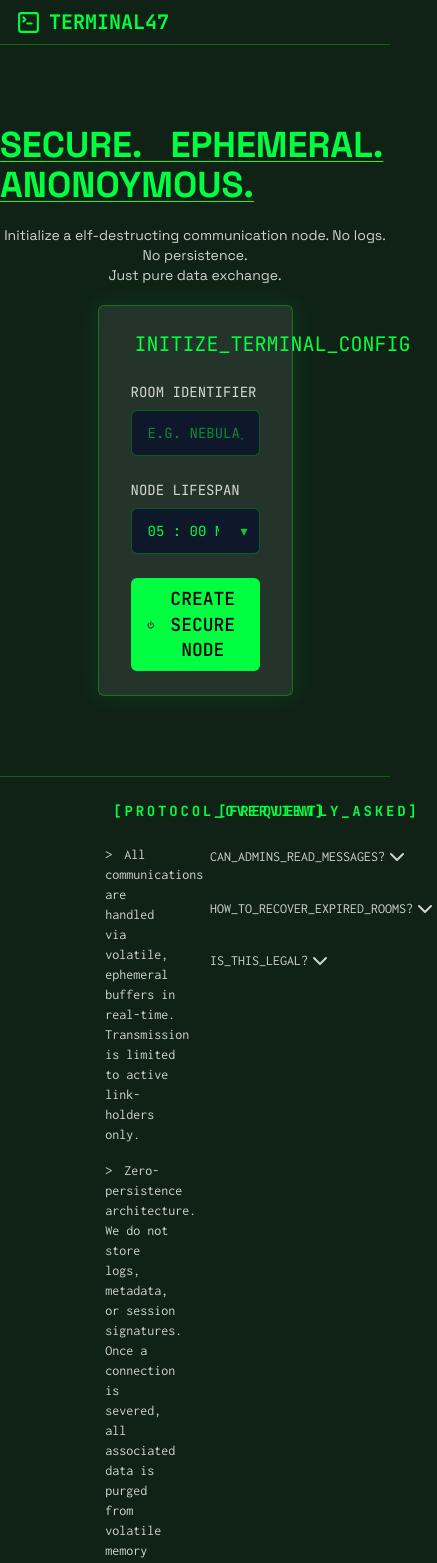
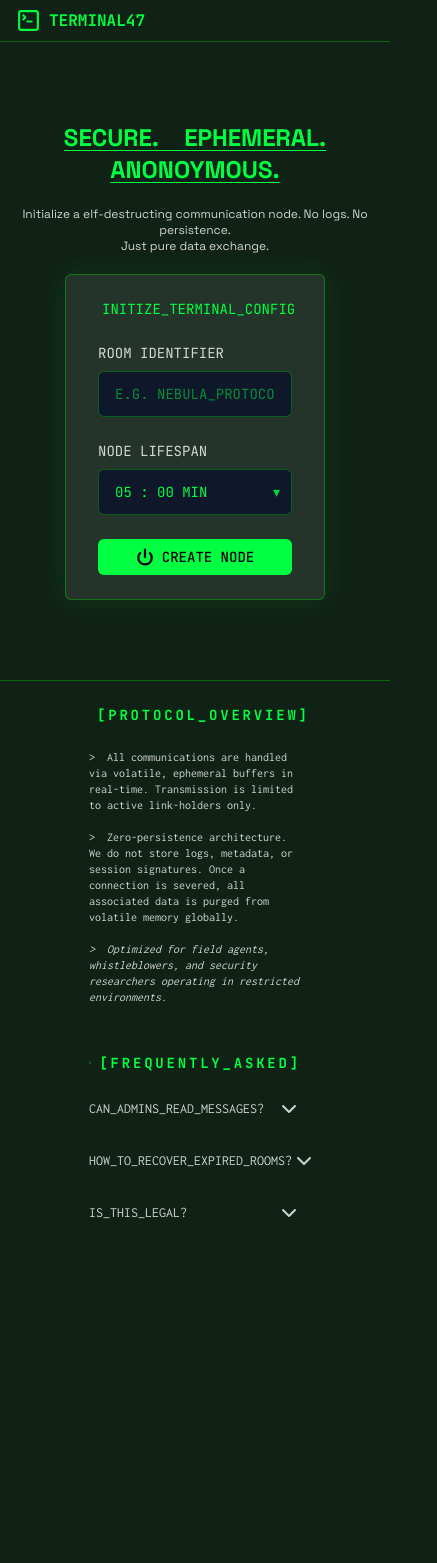
Before and after one commit to BlackWatch021/TERMINAL47-ChatApp-client, a Next.js app: page / in a window 390 px wide. Shown: the top 1563 px of the page, 437 px wide, since content can reach past the window. After the commit the page ends 1249 px from the top, so only its background shows below. Built offline with nearby package versions, Linux system fonts and the light colour scheme; no server answers.

Commit message:
Responsive layout improvement

```diff
--- a/app/components/AboutApp.tsx
+++ b/app/components/AboutApp.tsx
@@ -5,9 +5,9 @@ import FAQ from "./FAQ";
 const AboutApp = () => {
   return (
     <div className="flex justify-center ">
-      <div className="flex justify-between space-y-6 font-terminal text-sm md:text-base p-6 w-7/12">
+      <div className="flex flex-col md:flex-row items-center md:items-start justify-between space-y-12 font-terminal text-sm md:text-base p-6 w-8/12">
         {/* ABOUT project */}
-        <div className="w-5/12 ">
+        <div className="w-12/12 md:w-5/12 ">
           <div className="flex items-center gap-2 mb-4">
             <Info size={18} />
             <h3 className="font-mono uppercase tracking-[0.2em] font-bold">
@@ -15,7 +15,7 @@ const AboutApp = () => {
             </h3>
           </div>
 
-          <div className="space-y-4 pt-2 text-textSecondary font-terminal text-sm">
+          <div className="space-y-4 pt-2 text-textSecondary font-terminal text-xs md:text-sm">
             <blockquote className="before:content-['>'] before:mr-3 ">
               All communications are handled via volatile, ephemeral buffers in
               real-time. Transmission is limited to active link-holders only.
@@ -34,7 +34,7 @@ const AboutApp = () => {
           </div>
         </div>
         {/* FAQs */}
-        <div className="w-5/12">
+        <div className="w-12/12 md:w-5/12 ">
           <div className="flex items-center gap-2 mb-4">
             <CircleQuestionMark size={18} />
             <h3 className="font-mono uppercase tracking-[0.2em] font-bold">
--- a/app/components/Button.tsx
+++ b/app/components/Button.tsx
@@ -9,7 +9,7 @@ const Button = ({ title, icon }: ButtonProps) => {
   return (
     <button className="w-full flex items-center justify-center gap-x-2 py-2 px-4 bg-terminalGreen text-black rounded-md cursor-pointer hover:bg-terminalGreenSecondary transition-all duration-300">
       {icon && <Power size={18} strokeWidth={3} />}
-      <span className="uppercase font-mono text-[18px] font-medium">
+      <span className="uppercase font-mono text-sm md:text-[18px] font-medium">
         {title}
       </span>
     </button>
--- a/app/components/ChatSection.tsx
+++ b/app/components/ChatSection.tsx
@@ -1,5 +1,5 @@
 import { BadgePlus, Send } from "lucide-react";
-import React from "react";
+import React, { useEffect, useRef } from "react";
 
 interface ChatProps {
   userMessage: string;
@@ -16,6 +16,12 @@ const ChatSection = ({
   userName,
   sendMessageSocket,
 }: ChatProps) => {
+  const bottomRef = useRef<HTMLDivElement | null>(null);
+
+  useEffect(() => {
+    bottomRef.current?.scrollIntoView({ behavior: "smooth" });
+  }, [allMessages]);
+
   const handleKeyDown = (e: React.KeyboardEvent<HTMLTextAreaElement>) => {
     if (e.key === "Enter" && !e.shiftKey) {
       e.preventDefault();
@@ -75,6 +81,7 @@ const ChatSection = ({
                     )}
                   </div>
                 )}
+                <div ref={bottomRef} />
               </div>
             );
           })}
--- a/app/components/Hero.tsx
+++ b/app/components/Hero.tsx
@@ -18,23 +18,23 @@ const Hero = () => {
   return (
     <div>
       <div className="flex flex-col items-center py-20 gap-y-5 bottomBorder">
-        <h1 className="font-bold uppercase text-4xl [word-spacing:20px] underline decoration-1 underline-offset-4">
+        <h1 className="font-bold text-center uppercase text-2xl md:text-4xl [word-spacing:20px] underline decoration-1 underline-offset-4">
           SECURE. EPHEMERAL. ANONOYMOUS.
         </h1>
-        <p className="text-textSecondary text-center text-sm">
+        <p className="text-textSecondary text-center text-xs md:text-sm">
           Initialize a elf-destructing communication node. No logs. No
           persistence.
           <br />
           Just pure data exchange.
         </p>
         {/* Create room form */}
-        <div className="w-1/2 text-sm font-mono rounded-md bg-secondaryBackground py-6 px-8 border-terminalGreenSecondary border shadow-box ">
-          <div className="flex text-xl gap-1 items-center">
+        <div className="w-2/3 md:w-1/2 text-sm font-mono rounded-md bg-secondaryBackground py-6 px-8 border-terminalGreenSecondary border shadow-box ">
+          <div className="flex text-md md:text-xl gap-1 items-center">
             <CirclePlus size={16} />
             <p className="uppercase">initize_terminal_config</p>
           </div>
           <form
-            className="mt-6 flex flex-col gap-y-6"
+            className="mt-6 flex flex-col text-sm md:text-base  gap-y-6"
             onSubmit={handleRoomCreation}
           >
             <div className="flex flex-col gap-y-2">
@@ -98,7 +98,7 @@ const Hero = () => {
                 </span>
               </div>
             </div>
-            <Button title={"create secure node"} icon={true} />
+            <Button title={"create node"} icon={true} />
           </form>
         </div>
       </div>
--- a/app/components/Navbar.tsx
+++ b/app/components/Navbar.tsx
@@ -5,7 +5,9 @@ const Navbar = () => {
     <nav className="flex justify-between items-center px-4 py-2 bottomBorder">
       <div className="flex gap-2 items-center">
         <SquareTerminal color="#00ff41" size={25} />
-        <h1 className="font-extrabold font-mono text-xl">TERMINAL47</h1>
+        <h1 className="font-extrabold font-mono text-md md:text-xl">
+          TERMINAL47
+        </h1>
       </div>
       <div>
         {/* <span className="text-xs font-semibold text-white">
```
